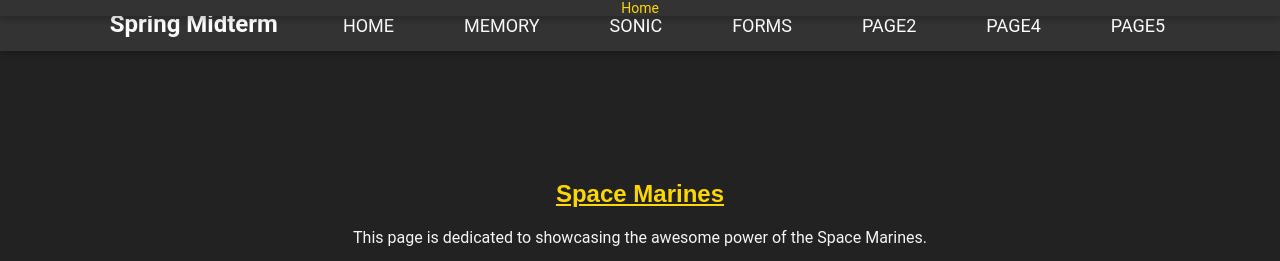
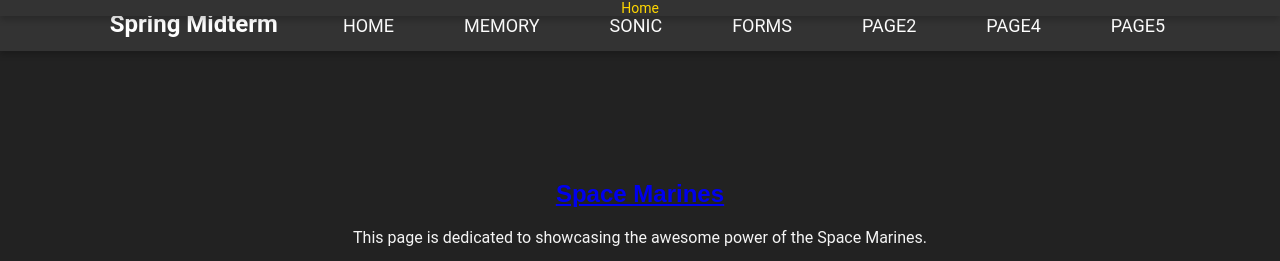
Before and after one commit to gregory-code/WebDev2_Midterm_2025, a plain HTML site: page page3.html in a window 1280 px wide. Shown: the top 261 px of the page. Drawn offline with Linux system fonts and the light colour scheme; grey boxes are pictures that could not be loaded.

Commit message:
One Last Change

```diff
--- a/page3.html
+++ b/page3.html
@@ -185,7 +185,7 @@
         </header>
 
         <div id="content">
-            <h2>Space Marines</h2>
+            <h2><a href= "https://www.focus-entmt.com/en/games/warhammer-40000-space-marine-2"target="_blank">Space Marines</a></h2>
             <p>This page is dedicated to showcasing the awesome power of the Space Marines.</p>
 
             <div class="video-container">
@@ -199,6 +199,7 @@
                 <button id="openTabButton">Learn More About Space Marines</button>
                 <audio id="SwapClick" src="Audio/orders-received-101soundboards.mp3" preload="auto"></audio>
                 <audio id="WhatIsDuty" src="Audio/WhatIsDuty.mp3" preload="auto"></audio>
+				<audio id="ImStillStanding" src="Audio/ImStillStanding.mp3" preload="auto"></audio>
             </div>
         </div>
 
@@ -232,6 +233,7 @@
         document.getElementById("Hover").addEventListener("mouseover", function() {
             document.getElementById("WhatIsDuty").play();
         });
+
     </script>
 </body>
 </html>
```
Also changed, not shown: 1 other file.
